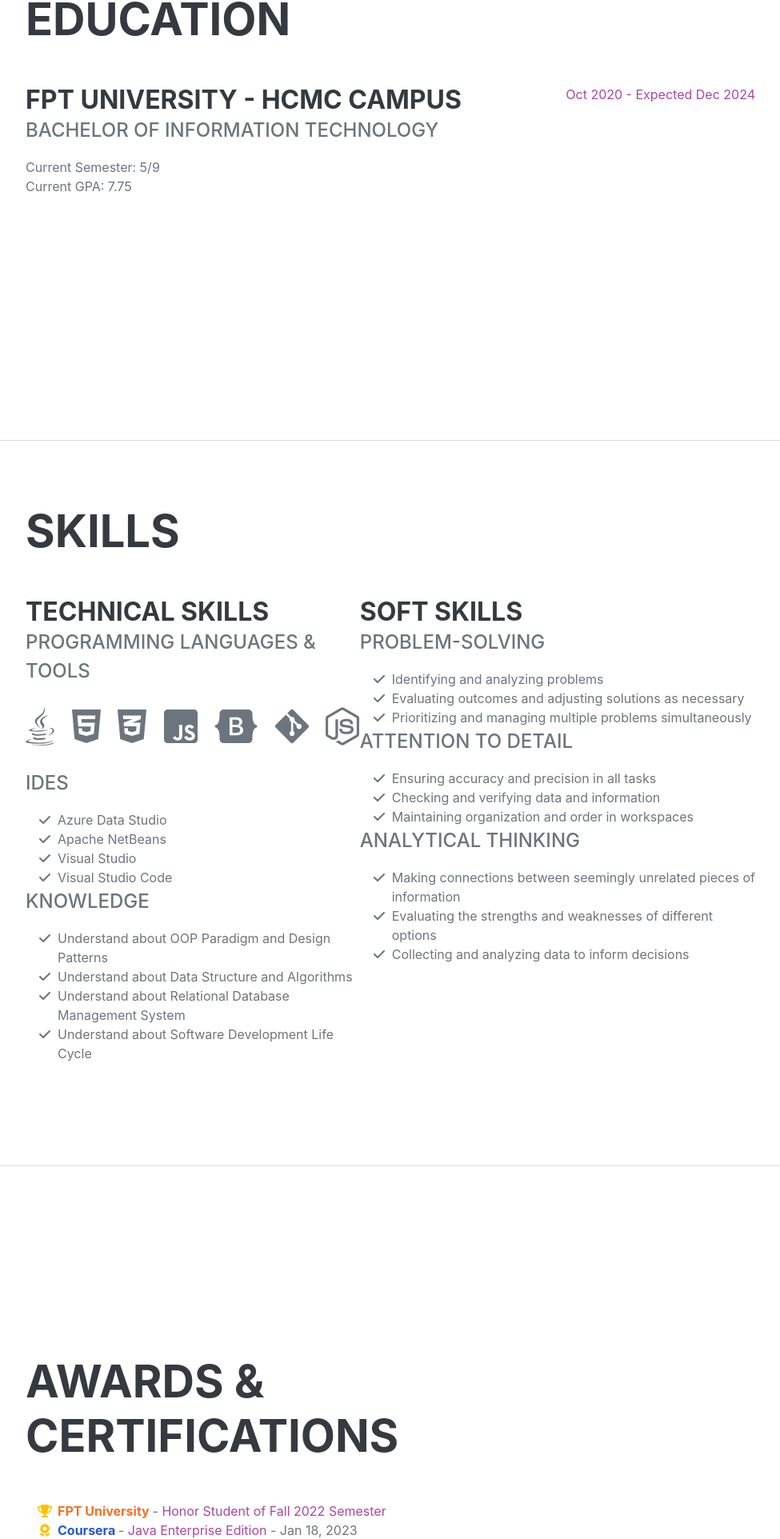
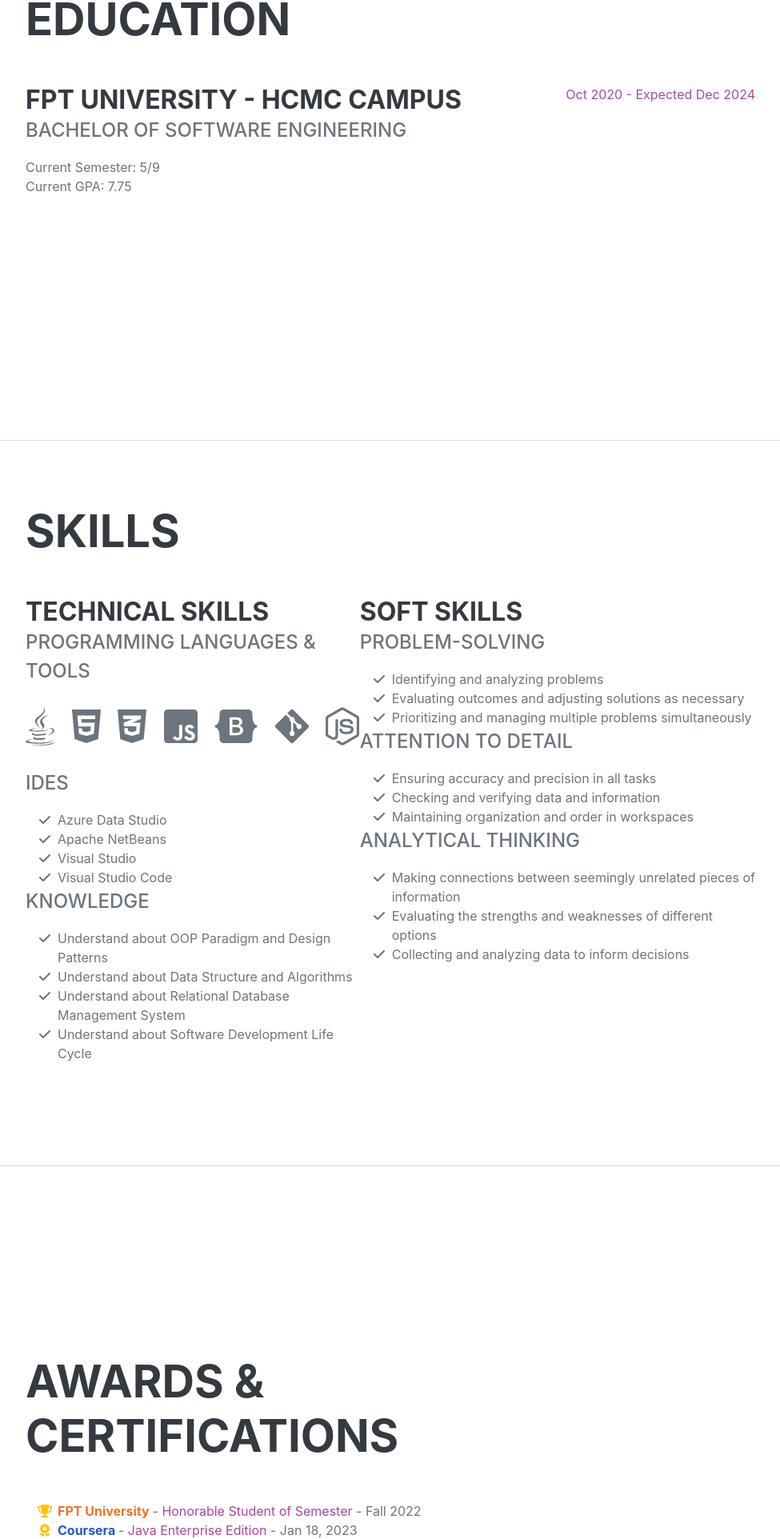
Before and after one commit to thanhnt2509/thanhnt2509.github.io, a plain HTML site: page index.html in a window 1280 px wide. Shown: the part 2140-4064 px from the top of the page at 80% size, without its empty margins (288-1263 px from the left). Drawn offline with nearby package versions, Linux system fonts and the light colour scheme; a script that the page names is missing; a web font is replaced by a local one.

Commit message:
fix major, award name

```diff
--- a/index.html
+++ b/index.html
@@ -148,7 +148,7 @@
                 <div class="d-flex flex-column flex-md-row justify-content-between mb-5">
                     <div class="flex-grow-1">
                         <h3 class="mb-0">FPT University - HCMC Campus</h3>
-                        <div class="subheading mb-3">Bachelor of Information Technology</div>
+                        <div class="subheading mb-3">Bachelor of Software Engineering</div>
                         <span>Current Semester: 5/9</span>
                         <p>Current GPA: 7.75</p>
                     </div>
@@ -283,7 +283,7 @@
                         <span>
                             <span class="fptu-text">FPT University </span>-
                             <a href="#awards">
-                                Honor Student of Fall 2022 Semester</a>
+                                Honorable Student of Semester </a>- Fall 2022
                         </span>
                     </li>
                     <li>
```
